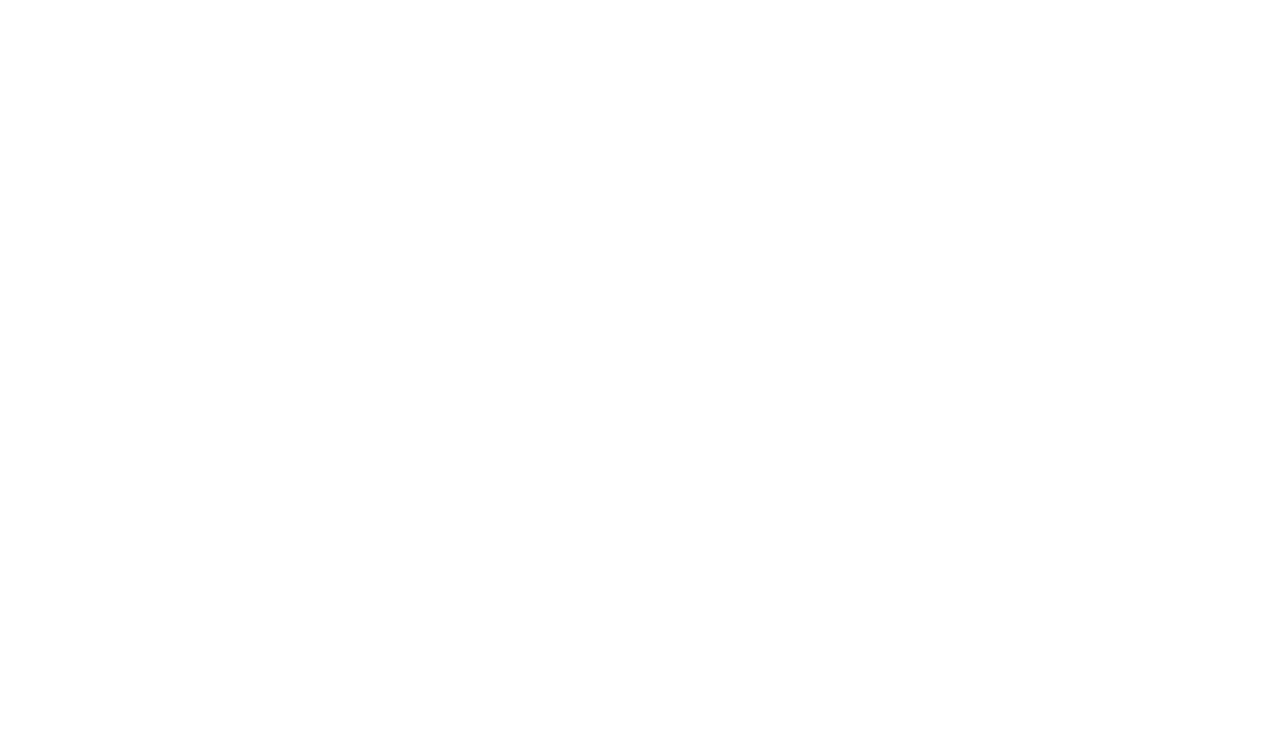
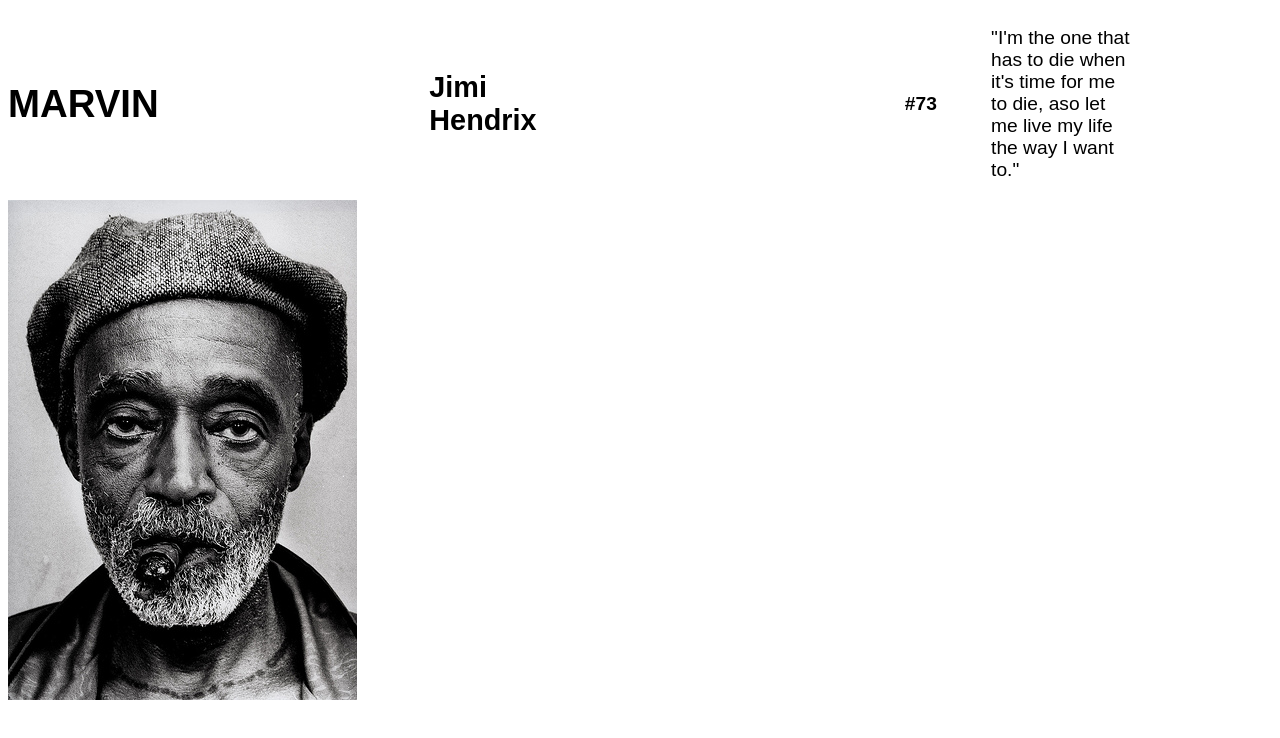
Before and after one commit to zuzingcebo/marvin, a plain HTML site: page index.html in a window 1280 px wide. Drawn offline with Linux system fonts and the light colour scheme.

Commit message:
its a wrap for the day

```diff
--- a/css/main.css
+++ b/css/main.css
@@ -8,4 +8,12 @@ body {
 div {
   display: grid;
   place-items: center;
+  grid-template-columns: 1fr 1fr 1fr;
 }
+
+section#h3 div {
+  display: grid;
+}
+
+section#img div {
+}
--- a/index.html
+++ b/index.html
@@ -6,5 +6,24 @@
     <link href="css/main.css" rel="stylesheet" />
     <title>MARVIN</title>
   </head>
-    <body></body>
+  <body>
+    <div id="main">
+      <div>
+        <h1>MARVIN</h1>
+      </div>
+      <div>
+        <h2>Jimi Hendrix</h2>
+      </div>
+      <div>
+        <h4>#73</h4>
+        <p>
+          "I'm the one that has to die when it's time for me to die, aso let me
+          live my life the way I want to."
+        </p>
+      </div>
+      <div>
+        <img src="images/20.jpg" alt="" />
+      </div>
+    </div>
+  </body>
 </html>
```
Lines whose indentation alone changed are shown as unchanged.
